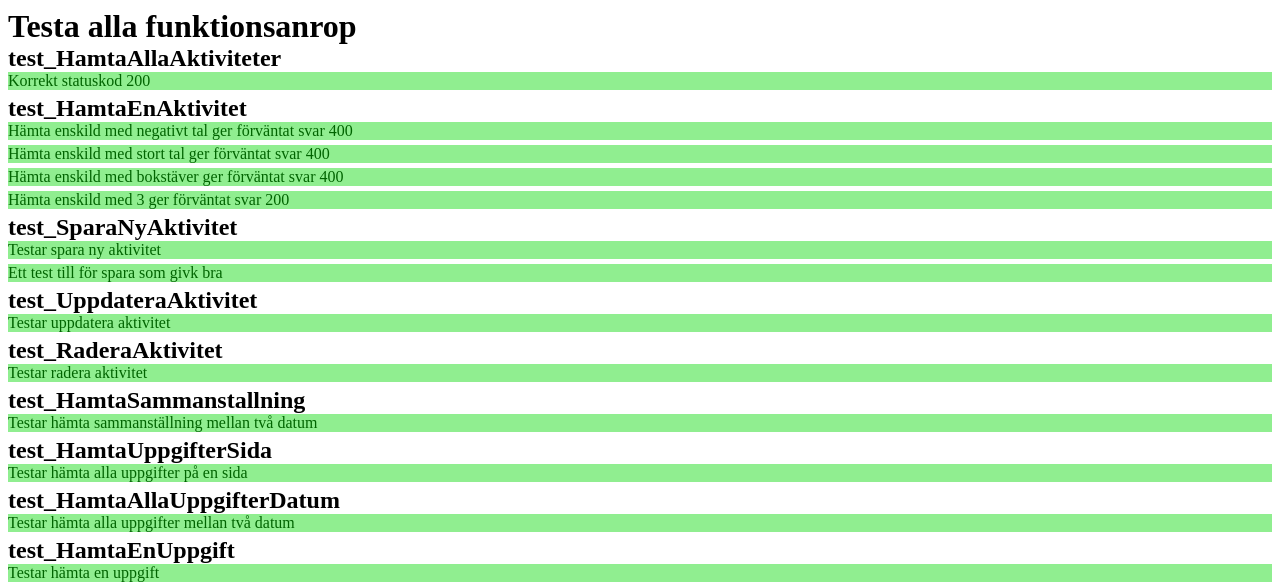
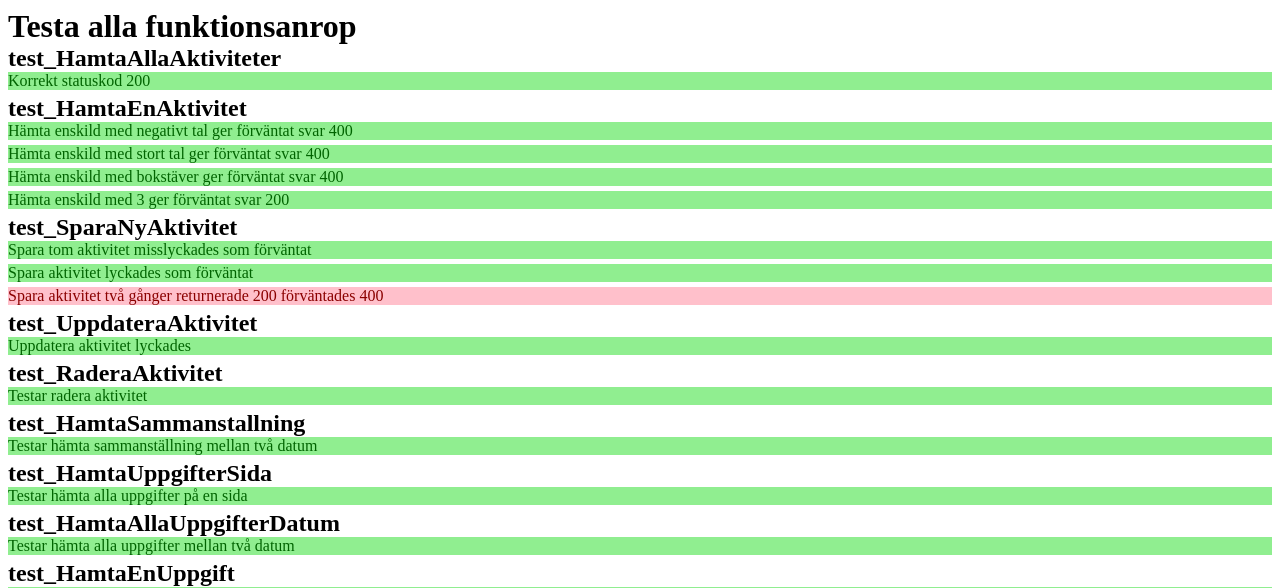
Before and after one commit to kjell-hansen/tidsredovisning_api, a PHP site: page /test/index.php in a window 1280 px wide. Shown: the top 588 px of the page. Run offline with PHP 8.4, Linux system fonts and the light colour scheme; data comes from the database, SQL or seed files in the repository.

Commit message:
Spara aktivitet funkar med tester. Uppdatera aktivitet funkar, tester återstår

```diff
--- a/src/activities.php
+++ b/src/activities.php
@@ -17,7 +17,8 @@ function activities(Route $route, array $postData): Response {
         if (count($route->getParams()) === 1 && $route->getMethod() === RequestMethod::GET) {
             return hamtaEnskild((int) $route->getParams()[0]);
         }
-        if (count($route->getParams()) === 0 && $route->getMethod() === RequestMethod::POST) {
+        if (isset($postData["activity"]) && count($route->getParams()) === 0 &&
+                $route->getMethod() === RequestMethod::POST) {
             return sparaNy((string) $postData["activity"]);
         }
         if (count($route->getParams()) === 1 && $route->getMethod() === RequestMethod::PUT) {
@@ -72,26 +73,25 @@ function hamtaEnskild(int $id): Response {
     }
 
     // Koppla databas och hämta post
-    $db= connectDb();
-    $stmt=$db->prepare("SELECT id, activity FROM activities where id=:id");
-    if (!$stmt->execute(["id"=>$kollatID])) {
-        $out=new stdClass();
-        $out->error=["Fel vid läsning från databasen", implode(",", $db->errorInfo()  )  ];
-        return new Response($out,400);
+    $db = connectDb();
+    $stmt = $db->prepare("SELECT id, activity FROM activities where id=:id");
+    if (!$stmt->execute(["id" => $kollatID])) {
+        $out = new stdClass();
+        $out->error = ["Fel vid läsning från databasen", implode(",", $db->errorInfo())];
+        return new Response($out, 400);
     }
 
     // Sätt utdata och returnera
-    if($row=$stmt->fetch()) {
-        $out=new stdClass();
-        $out->id=$row["id"];
-        $out->activity=$row["activity"];
+    if ($row = $stmt->fetch()) {
+        $out = new stdClass();
+        $out->id = $row["id"];
+        $out->activity = $row["activity"];
         return new Response($out);
     } else {
-        $out=new stdClass();
-        $out->error=["Hittade ingen post med id=$kollatID"];
+        $out = new stdClass();
+        $out->error = ["Hittade ingen post med id=$kollatID"];
         return new Response($out, 400);
     }
-
 }
 
 /**
@@ -100,7 +100,40 @@ function hamtaEnskild(int $id): Response {
  * @return Response
  */
 function sparaNy(string $aktivitet): Response {
-    return new Response("Sparar ny aktivitet:$aktivitet", 200);
+    // Kontrollera indata
+    $kontrolleradAktivitet = filter_var($aktivitet, FILTER_SANITIZE_ENCODED);
+    $kontrolleradAktivitet = trim($kontrolleradAktivitet);
+    if ($kontrolleradAktivitet === "") {
+        $out = new stdClass();
+        $out->error = ["Fel vid spara", "activity kan inte vara tom"];
+        return new Response($out, 400);
+    }
+
+    try {
+        // Koppla mot databas
+        $db = connectDb();
+
+        // Spara till databasen
+        $stmt = $db->prepare("INSERT INTO activities (activity) VALUES (:activity)");
+        $stmt->execute(["activity" => $kontrolleradAktivitet]);
+        $antalPoster = $stmt->rowCount();
+
+        // Returnera svaret
+        if ($antalPoster > 0) {
+            $out = new stdClass();
+            $out->message = ["Spara lyckades", "$antalPoster post(er) lades till"];
+            $out->id = $db->lastInsertId();
+            return new Response($out);
+        } else {
+            $out = new stdClass();
+            $out->error = ["Något gick fel vid spara", implode(",", $db->errorInfo())];
+            return new Response($out, 400);
+        }
+    } catch (Exception $ex) {
+        $out = new stdClass();
+        $out->error = ["Något gick fel vid spara", $ex->getMessage()];
+        return new Response($out, 400);
+    }
 }
 
 /**
@@ -110,7 +143,47 @@ function sparaNy(string $aktivitet): Response {
  * @return Response
  */
 function uppdatera(int $id, string $aktivitet): Response {
-    return new Response("Uppdaterar aktivetet $id -> $aktivitet", 200);
+    // Kontrollera indata
+    $kollatID = filter_var($id, FILTER_VALIDATE_INT);
+    if (!$kollatID || $kollatID < 1) {
+        $out = new stdClass();
+        $out->error = ["Felaktig indata", "$id är inget giltigt heltal"];
+        return new Response($out, 400);
+    }
+    $kontrolleradAktivitet = filter_var($aktivitet, FILTER_SANITIZE_ENCODED);
+    $kontrolleradAktivitet = trim($kontrolleradAktivitet);
+    if ($kontrolleradAktivitet === "") {
+        $out = new stdClass();
+        $out->error = ["Fel vid spara", "activity kan inte vara tom"];
+        return new Response($out, 400);
+    }
+    try {
+        // Koppla databas
+        $db = connectDb();
+
+        // Uppdatera post
+        $stmt = $db->prepare("UPDATE activities"
+                . " SET activity=:aktivitet"
+                . " WHERE id=:id");
+        $stmt->execute(["aktivitet" => $kontrolleradAktivitet, "id" => $kollatID]);
+        $antalPoster = $stmt->rowCount();
+
+        // Returnera svar
+        $out = new stdClass();
+        if ($antalPoster > 0) {
+            $out->result = true;
+            $out->message = ["Uppdatera lyckades", "$antalPoster poster uppdaterades"];
+        } else {
+            $out->result = false;
+            $out->message = ["Uppdatera lyckades", "0 poster uppdaterades"];
+        }
+
+        return new Response($out, 200);
+    } catch (Exception $ex) {
+        $out = new stdClass();
+        $out->error = ["Något gick fel vid spara", $ex->getMessage()];
+        return new Response($out, 400);
+    }
 }
 
 /**
--- a/src/funktioner.php
+++ b/src/funktioner.php
@@ -3,11 +3,15 @@
 declare (strict_types=1);
 
 function connectDb(): PDO {
-    // Koppla mot databasen
-    $dsn = 'mysql:dbname=tidsapp;host=localhost';
-    $dbUser = 'root';
-    $dbPassword = "";
-    $db = new PDO($dsn, $dbUser, $dbPassword);
+    static $db=null;
+
+    if ($db===null) {
+        // Koppla mot databasen
+        $dsn = 'mysql:dbname=tidsapp;host=localhost';
+        $dbUser = 'root';
+        $dbPassword = "";
+        $db = new PDO($dsn, $dbUser, $dbPassword);
+    }
 
     return $db;
 }
--- a/src/routes.php
+++ b/src/routes.php
@@ -36,14 +36,14 @@ function getRoute(string $querystring, RequestMethod $method = RequestMethod::GE
     // Kontrollera inskickad metod och läs av eventuell $_POST[action]
     if ($method === RequestMethod::POST) {
         if (isset($_POST["action"]) && $_POST["action"] === "delete") {
-            $metod = RequestMethod::DELETE;
-        } elseif (isset($_POST["action"]) && $_POST["action"] === "save" && count($params) > 0) {
-            $metod = RequestMethod::PUT;
+            $method = RequestMethod::DELETE;
+        } elseif (isset($_POST["action"]) && $_POST["action"] === "save" && count($parametrar) > 0) {
+            $method = RequestMethod::PUT;
         }
     } else {
-        $metod = RequestMethod::GET;
+        $method = RequestMethod::GET;
     }
 
     // Skapa och returnera ett Route-objekt
-    return new Route($rutt, $parametrar, $metod);
+    return new Route($rutt, $parametrar, $method);
 }
--- a/test/testActivities.php
+++ b/test/testActivities.php
@@ -112,8 +112,40 @@ function test_HamtaEnAktivitet(): string {
  */
 function test_SparaNyAktivitet(): string {
     $retur = "<h2>test_SparaNyAktivitet</h2>";
-    $retur .= "<p class='ok'>Testar spara ny aktivitet</p>";
-    $retur .= "<p class='ok'>Ett test till för spara som givk bra</p>";
+
+    // Testa tom activitet
+    $aktivitet = "";
+    $svar = sparaNy($aktivitet);
+    if ($svar->getStatus() === 400) {
+        $retur .= "<p class='ok'>Spara tom aktivitet misslyckades som förväntat</p>";
+    } else {
+        $retur .= "<p class='error'>Spara tom aktivitet returnerade {$svar->getStatus()} förväntades 400</p>";
+    }
+
+    // Testa lägg till
+    $db = connectDb();
+    $db->beginTransaction();
+    $aktivitet = "Nizze";
+    $svar = sparaNy($aktivitet);
+    if ($svar->getStatus() === 200) {
+        $retur .= "<p class='ok'>Spara aktivitet lyckades som förväntat</p>";
+    } else {
+        $retur .= "<p class='error'>Spara aktivitet returnerade {$svar->getStatus()} förväntades 200</p>";
+    }
+    $db->rollBack();
+
+    // Testa lägg till samma
+    $db->beginTransaction();
+    $aktivitet = "Nizze";
+    $svar = sparaNy($aktivitet); // Spara första gången, borde lyckas
+    $svar = sparaNy($aktivitet); // Faktiskt test, funkar det andra gången
+    if ($svar->getStatus() === 400) {
+        $retur .= "<p class='ok'>Spara aktivitet två gånger misslyckades som förväntat</p>";
+    } else {
+        $retur .= "<p class='error'>Spara aktivitet två gånger returnerade {$svar->getStatus()} förväntades 400</p>";
+    }
+    $db->rollBack();
+
     return $retur;
 }
 
@@ -123,7 +155,44 @@ function test_SparaNyAktivitet(): string {
  */
 function test_UppdateraAktivitet(): string {
     $retur = "<h2>test_UppdateraAktivitet</h2>";
-    $retur .= "<p class='ok'>Testar uppdatera aktivitet</p>";
+
+    try {
+        // Testa uppdatera med ny text i aktivitet
+        $db = connectDb();
+        $db->beginTransaction();
+        $nyPost = sparaNy("Nizze");
+        if ($nyPost->getStatus() !== 200) {
+            throw new Exception("Skapa ny post misslyckades", 10001);
+        }
+        $uppdateringsId = (int) $nyPost->getContent()->id;
+        $svar = uppdatera($uppdateringsId, "Pelle");
+        if ($svar->getStatus() === 200 && $svar->getContent()->result === true) {
+            $retur .= "<p class='ok'>Uppdatera aktivitet lyckades</p>";
+        } else {
+            $retur .= "<p class='error'>Uppdatera aktivitet misslyckades ";
+            if (isset($svar->getContent()->result)) {
+                $retur .= var_export($svar->getContent()->result) . " returnerades istället för förväntat 'true'";
+            } else {
+                $retur .= "{$svar->getStatus()} returnerades istället för förväntat 200";
+            }
+            $retur .= "</p>";
+        }
+
+        $db->rollBack();
+
+        // Testa uppdatera med samma text i aktivitet
+        // Testa med tom aktivitet
+        // Testa med ogiltigt id (-1)
+        // Testa med obefintligt id (100)
+    } catch (Exception $ex) {
+        $db->rollBack();
+        if ($ex->getCode() === 10001) {
+            $retur .= "<p class='error'>Spara ny post misslyckades, uppdatera går inte att testa!!!</p>";
+        } else {
+            $retur .= "<p class='error'>Fel inträffade:<br>{$ex->getMessage()}</p>";
+        }
+    }
+
     return $retur;
 }
 
```
